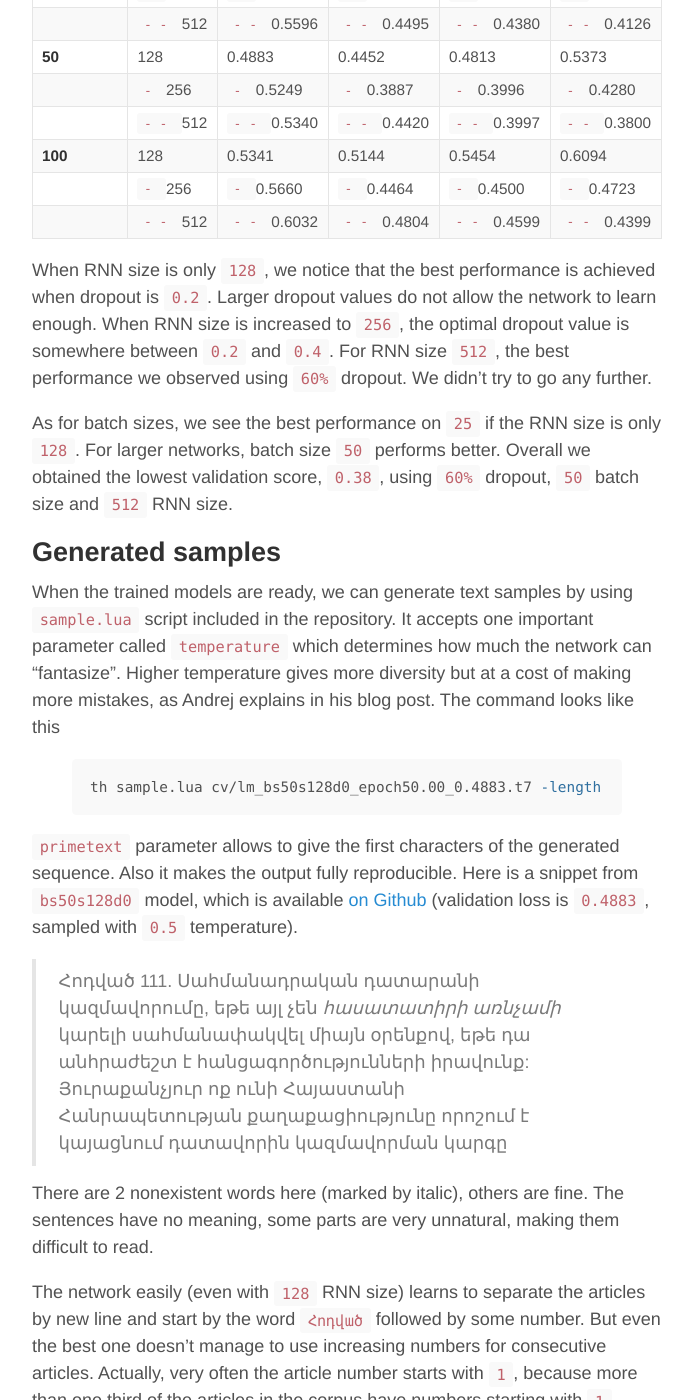
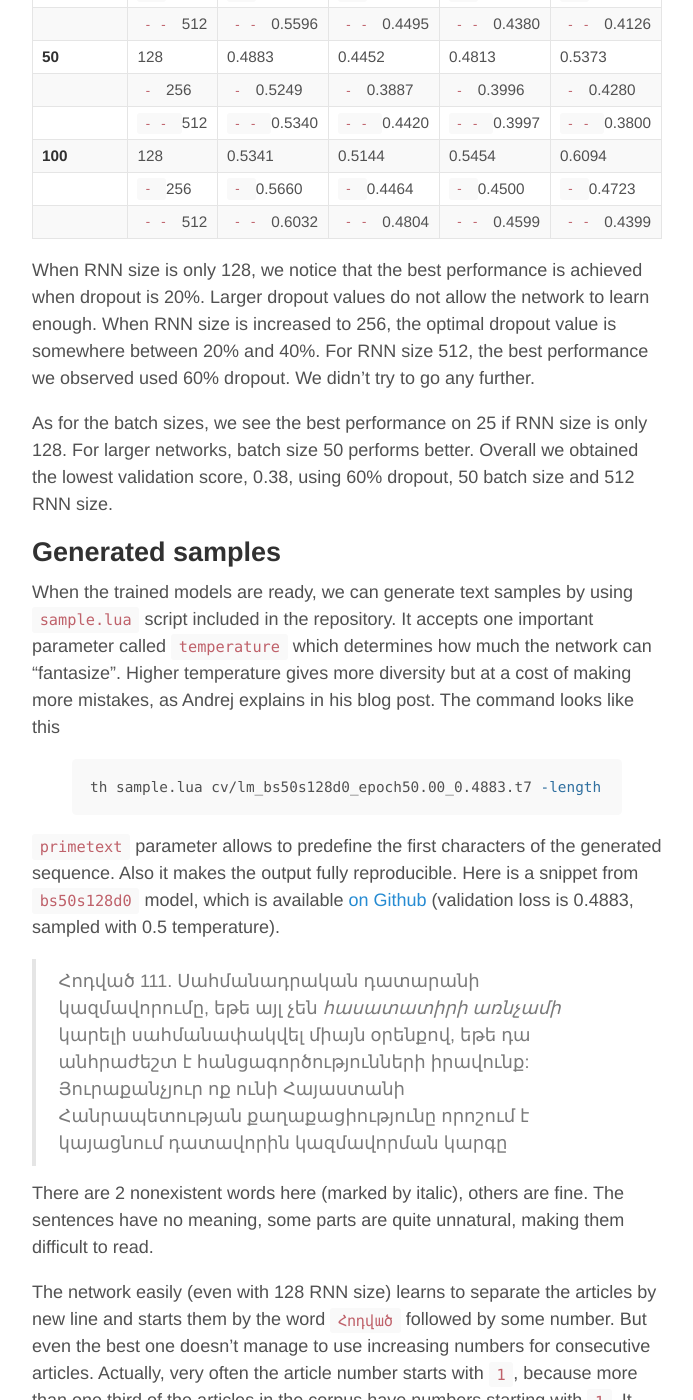
Before and after one commit to YerevaNN/yerevann.github.io, a Jekyll site: the page built from _posts/2015-11-11-generating-constitution-with-recurrent-neural-networks.md, in a window 1280 px wide and 1400 px high, scrolled down 3567 px. Shown: the whole window, without its empty margins (293-986 px from the left). Built offline with Jekyll 4.4.1, drawn with Linux system fonts in a browser that asks for light colours; comment, search, counter and statistics services are not loaded; some of the changed text lies outside the part shown.

Commit message:
Constitution RNN - NaNoGenMo

```diff
--- a/_posts/2015-11-11-generating-constitution-with-recurrent-neural-networks.md
+++ b/_posts/2015-11-11-generating-constitution-with-recurrent-neural-networks.md
@@ -45,7 +45,7 @@
 * `batch_size`: `25`, `50`, `100`
 * `dropout`: `0`, `0.2`, `0.4` and at the end we tried `0.6`
 
-After installing Lua, Torch and CUDA (as described on [`char-rnn` page](https://github.com/karpathy/char-rnn#requirements)) we have moved our mini-corpus to `/data/input.txt` and ran the [`run.sh` file](....), which contains commands like this:
+After installing Lua, Torch and CUDA (as described on [`char-rnn` page](https://github.com/karpathy/char-rnn#requirements)) we have moved our mini-corpus to `/data/input.txt` and ran the [`run.sh` file](https://github.com/YerevaNN/char-rnn-constitution/blob/master/run.sh), which contains commands like this:
 
 {% highlight bash %}
 th train.lua -data_dir data/ -batch_size 50 -dropout 0.4 -rnn_size 512 -gpuid 0 -savefile bs50s512d0.4 | tee log_bs50s512d0.4
@@ -61,7 +61,7 @@
 | --- |
 | Training (blue to aqua) and validation (red to green) loss over 50 epochs. RNN size was set to 256 and the batch size was 50. In particular, this graph shows that when no dropout is used, validation loss actually increases after 20 epochs. Plotted using [this script](https://github.com/YerevaNN/char-rnn-constitution/blob/master/plot_loss.py). |
 
-Experiments showed that, unsuprisingly, training loss is better (after 50 epochs) when RNN size is increased and when dropout ratio is decreased. Under all configurations we got the lowest train losses using batch size `50` (compared to `25` and `100`) and we don't have explanation for this.
+Experiments showed that, unsuprisingly, training loss is better (after 50 epochs) when RNN size is increased and when dropout ratio is decreased. Under all configurations we got the lowest train losses using batch size 50 (compared to 25 and 100) and we don't have explanation for this.
 
 For validation loss, we have the following tables.
 
@@ -77,9 +77,9 @@
 | 				| `- `256 | `- `0.5660 | `- `0.4464 | `- `0.4500 | `- `0.4723 |
 | 				| `- - `512 | `- - `0.6032 | `- - `0.4804 | `- - `0.4599 | `- - `0.4399 |
 
-When RNN size is only `128`, we notice that the best performance is achieved when dropout is `0.2`. Larger dropout values do not allow the network to learn enough. When RNN size is increased to `256`, the optimal dropout value is somewhere between `0.2` and `0.4`. For RNN size `512`,  the best performance we observed using `60%` dropout. We didn't try to go any further.
+When RNN size is only 128, we notice that the best performance is achieved when dropout is 20%. Larger dropout values do not allow the network to learn enough. When RNN size is increased to 256, the optimal dropout value is somewhere between 20% and 40%. For RNN size 512,  the best performance we observed used 60% dropout. We didn't try to go any further.
 
-As for batch sizes, we see the best performance on `25` if the RNN size is only `128`. For larger networks, batch size `50` performs better. Overall we obtained the lowest validation score, `0.38`, using `60%` dropout, `50` batch size and `512` RNN size.
+As for the batch sizes, we see the best performance on 25 if RNN size is only 128. For larger networks, batch size 50 performs better. Overall we obtained the lowest validation score, 0.38, using 60% dropout, 50 batch size and 512 RNN size.
 
 ## Generated samples
 
@@ -89,16 +89,16 @@
 th sample.lua cv/lm_bs50s128d0_epoch50.00_0.4883.t7 -length 3000 -temperature 0.5 -gpuid 0 -primetext "Հոդված"
 {% endhighlight %}
 
-`primetext` parameter allows to give the first characters of the generated sequence. Also it makes the output fully reproducible. Here is a snippet from `bs50s128d0` model, which is available [on Github](....) (validation loss is `0.4883`, sampled with `0.5` temperature).
+`primetext` parameter allows to predefine the first characters of the generated sequence. Also it makes the output fully reproducible. Here is a snippet from `bs50s128d0` model, which is available [on Github](https://github.com/YerevaNN/char-rnn-constitution/tree/master/models) (validation loss is 0.4883, sampled with 0.5 temperature).
 
 > Հոդված 111. Սահմանադրական դատարանի կազմավորումը, եթե այլ չեն _հասատատիրի_ _առնչամի_ կարելի սահմանափակվել միայն օրենքով, եթե դա անհրաժեշտ է հանցագործությունների իրավունք:
 Յուրաքանչյուր ոք ունի Հայաստանի Հանրապետության քաղաքացիությունը որոշում է կայացնում դատավորին կազմավորման կարգը
 
-There are 2 nonexistent words here (marked by italic), others are fine. The sentences have no meaning, some parts are very unnatural, making them difficult to read.
+There are 2 nonexistent words here (marked by italic), others are fine. The sentences have no meaning, some parts are quite unnatural, making them difficult to read.
 
-The network easily (even with `128` RNN size) learns to separate the articles by new line and start by the word `Հոդված` followed by some number. But even the best one doesn't manage to use increasing numbers for consecutive articles. Actually, very often the article number starts with `1`, because more than one third of the articles in the corpus have numbers starting with `1`.
+The network easily (even with 128 RNN size) learns to separate the articles by new line and starts them by the word `Հոդված` followed by some number. But even the best one doesn't manage to use increasing numbers for consecutive articles. Actually, very often the article number starts with `1`, because more than one third of the articles in the corpus have numbers starting with `1`. It also understands some basic punctuation. It correctly puts commas before the word `եթե`, which is the Armenian word for "if".
 
-With `256` RNN size and `40%` dropout the result is much more readable.
+With 256 RNN size and 40% dropout the result is much more readable.
 
 > Հոդված 14. Պատգամավոր կարող է դնել իր վստահության հարցը: Կառավարության անդամների լիազորությունները _համապատասխանական_ կազմակերպությունների կամ միավորման և գործունեության կարգը սահմանվում է օրենքով: <br>
  Հոդված 107. Պատգամավորի լիազորությունները դադարեցնում է Սահմանադրությամբ և օրենքներով: Այդ իրավունքը կարող է սահմանափակվել միայն օրենքով: <br>
@@ -114,17 +114,38 @@
 
 The network learned that sometimes ordered lists appear in the articles, but couldn't learn to properly enumerate the points. Sometimes it counts up to 2 only :) It would be interesting to see on what kind of corpora it will be able to count a bit more.
 
-Here is one more snippet using the best performing model `bs50s512d0.6` (temperature is again `0.5`).
+Here is one more snippet using the best performing model `bs50s512d0.6` (temperature is again 0.5).
 
 >Հոդված 21. Յուրաքանչյուր ոք ունի ազատ տեղաշարժվելու և բնակություն է կառավարության անդամներին:
  Հանրապետության Նախագահը պաշտոնն ստանձնում է Հանրապետության Նախագահը չի կարող զբաղվել ձեռնարկատիրական գործունեությամբ: <br>
  Հոդված 50. Հանրապետության Նախագահը պաշտոնն ստանձնում է Հանրապետության Նախագահի պաշտոնը թափուր մնալու դեպքում Հանրապետության Նախագահի արտահերթ ընտրությունը կազմված է վարչապետի առաջարկությամբ վերահսկողությունը <br>
  1. Յուրաքանչյուր ոք ունի ազատ տեղաշարժվելու և բնակավայր ընտրելու իրավունք:
 
-There are no invalid words anymore. Sentenced are better formed. Sometimes the sentence is composed of two exact copies of different sentences that actually occur in the corpus. For example the combination `Հանրապետության Նախագահը պաշտոնն ստանձնում է` appears [7 times](https://github.com/YerevaNN/char-rnn-constitution/blob/master/data/input.txt#L130) in the corpus, and `Հանրապետության Նախագահը չի կարող զբաղվել ձեռնարկատիրական գործունեությամբ` appears [once](https://github.com/YerevaNN/char-rnn-constitution/blob/master/data/input.txt#L1501). So the samples are mostly boring. Although sometimes the combination of such two parts have a meaning. The following [generated sample](......) is a very good example, and doesn't appear in the corpus.
+There are virtually no invalid words anymore (less than 0.5%, and most are one character typos). Sentences are better formed. Sometimes a sentence is composed of two exact copies of different sentences that actually occur in the corpus. For example the combination `Հանրապետության Նախագահը պաշտոնն ստանձնում է` appears [7 times](https://github.com/YerevaNN/char-rnn-constitution/blob/master/data/input.txt#L130) in the corpus, and `Հանրապետության Նախագահը չի կարող զբաղվել ձեռնարկատիրական գործունեությամբ` appears [once](https://github.com/YerevaNN/char-rnn-constitution/blob/master/data/input.txt#L1501). So the generated samples are often boring. Although sometimes the combination of such two parts does have a meaning. The following [article](https://github.com/YerevaNN/char-rnn-constitution/blob/master/samples/sample_bs50s512d0.6t0.5.txt#L222) is a very good example, and doesn't appear in the corpus.
 
 >Հոդված 151. Հանրապետության Նախագահի հրամանագրերը և կարգադրությունները կատարում է Ազգային ժողովի նախագահը:
 
-We tried to increase the temperature to `1.0`
+When the temperature is increased to 0.75, the samples become more interesting.
+
+>Հոդված 52. Հանրապետության Նախագահի լիազորությունները սահմանվում են Սահմանադրությամբ և սահմանադրական դատարանի դատավորների մեկ մտնում առաջին ատյանի դատարանները: <br>
+ Հոդված 107. Ազգային ժողովի լիազորությունների ժամկետը _կեղերով_ բացասական տեղեկատվության ազատության ենթարկելու հարց հարուցելու կամ այլ գործադիր իշխանության, տեղական ինքնակառավարման մարմինների անկախության մասին.<br>
+ 7) եզրակացություն է տալիս իր լիազորությունների երաշխավորվում է միջազգային իրավունքի սկզբունքները և նախարարներից, ներկայացնում է Ազգային ժողովին եզրակացություններ ներկայացնելու համար:
+
+Typos are a bit more common. An "ordered list" is generated here which starts with `7` and has only one entry. Article numbers are not tied to `1`s anymore. Higher temperatures produce more nonexistent words.
 
 ## NaNoGenMo
+
+Since 1999 every November is declared a [National Novel Writing Month](http://nanowrimo.org/), when people are encouraged to write a novel in one month. Since 2013, similar event is organized for algorithms. It's called [National Novel Generating Month](https://github.com/dariusk/NaNoGenMo-2015). The rules are very simple, each participant must share one generated novel (at least 50 000 words) and release the source code. [The Verge](http://www.theverge.com/2014/11/25/7276157/nanogenmo-robot-author-novel) wrote about last year's results.
+
+[Armen Khachikyan](https://www.linkedin.com/in/armen-khachikyan-ba969218) told us about this, and we thought that we can take part in it with a long enough generated Constitution. Here is [our entry](). It was generated by the following command:
+
+{% highlight bash %}
+th sample.lua cv/lm_bs50s512d0.6_epoch50.00_0.3800.t7 -length 900000 -temperature 0.5 -gpuid 0 -primetext "Գ Լ ՈՒ Խ  1" > sample_bs50s512d0.6t0.5.txt
+{% endhighlight %}
+
+The model was generated by the following command:
+{% highlight bash %}
+th train.lua -data_dir data/ -batch_size 50 -dropout 0.6 -rnn_size 512 -gpuid 0 -savefile bs50s512d0.6 | tee log_bs50s512d0.6
+{% endhighlight %}
+
+All related files are in our [repository on Github](https://github.com/YerevaNN/char-rnn-constitution).
```
